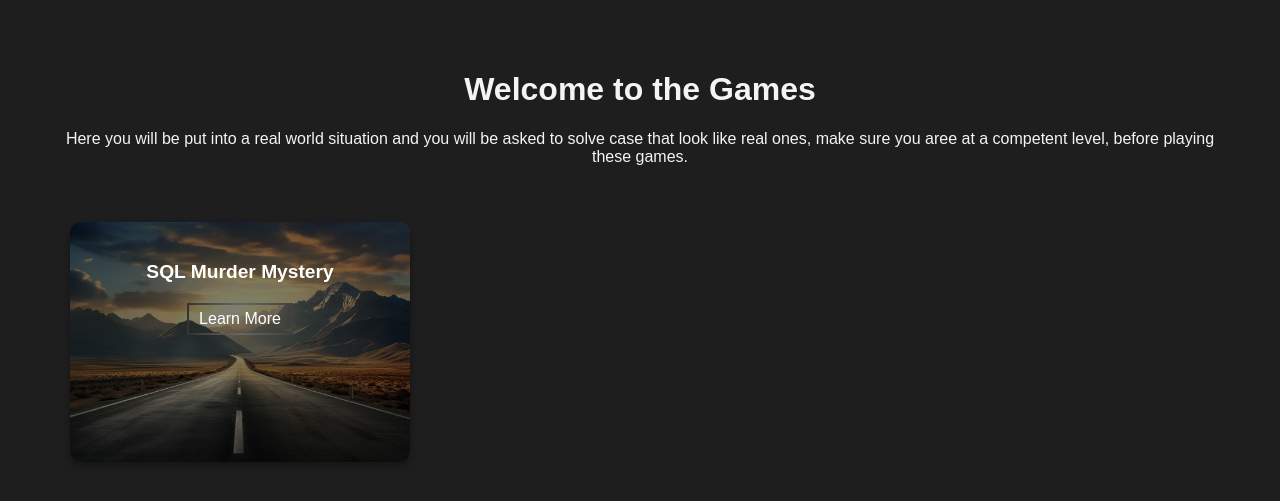
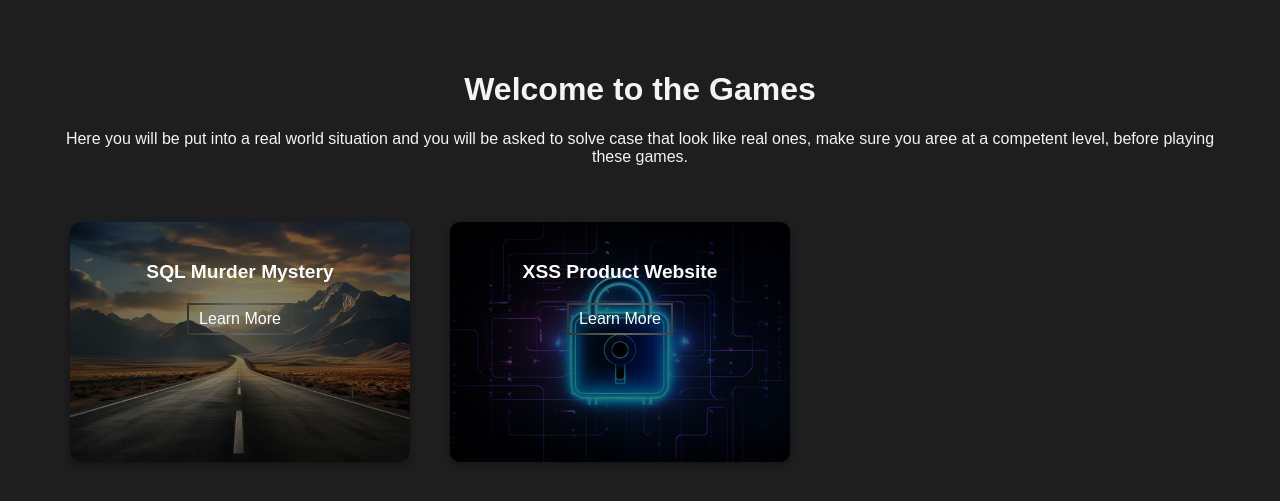
Before and after one commit to Victorydevlo/Flisk-Vulnerable-Website, a PHP site: page /idor/fight.php in a window 1280 px wide. Shown: the part 48-549 px from the top of the page. Run offline with PHP 8.4, Linux system fonts and the light colour scheme.

Commit message:
fixed redirection

```diff
--- a/fight.php
+++ b/fight.php
@@ -153,6 +153,21 @@ session_start();
                     </div>
                 </div>
             </div>
+
+            <div style="text-align: center; padding: 40px 20px;">
+                <div
+                    style="position: relative; background: url('images/lock.jpg') center/cover; border-radius: 10px; padding: 20px; width: 300px; height: 200px; text-align: center; color: #fff; box-shadow: 0 4px 8px rgba(0, 0, 0, 0.3); overflow: hidden;">
+                    <div
+                        style="content: ''; position: absolute; top: 0; left: 0; width: 100%; height: 100%; background: rgba(0, 0, 0, 0.5); z-index: 1; border-radius: 10px;">
+                    </div>
+                    <div style="position: relative; z-index: 2;">
+                        <h3 style="margin-bottom: 10px; font-size: 1.2rem;">XSS Product Website</h3>
+                        <a href="games/crosssite/index.php"
+                            style="display: inline-block; padding: 5px 10px; margin-top: 10px; color: #fff; text-decoration: none; border: 2px solid transparent; border-image: linear-gradient(90deg, rgb(52, 52, 52), rgb(103, 103, 103), rgb(65, 65, 65)); border-radius: 20px; border-image-slice: 1;">Learn
+                            More</a>
+                    </div>
+                </div>
+            </div>
         </div>
 
 </body>
--- a/games/crosssite/crosssite.php
+++ b/games/crosssite/crosssite.php
@@ -157,7 +157,7 @@ include '../../userinfo/connection.php';
 </div>
 
 <body>
-    <h1>SQL Murder Mystery</h1>
+    <h1>Product Website</h1>
     <p>Solve the case</p>
 
     <img src="../images/ss.jpg" style="width: 750px;" class="  display: block; margin-left: auto; margin-right: auto;">
--- a/games/crosssite/index.php
+++ b/games/crosssite/index.php
@@ -47,7 +47,7 @@ include '../../userinfo/connection.php';
             <div class="input-container">
                 <p>Click this button to be sent to a dummy website to test your knowledge</p>
                 <a>
-                    <button id="vncButton" onclick="window.open('sqlmurdermystery.php', '_blank')">Click Me</button>
+                    <button id="vncButton" onclick="window.open('crosssite.php', '_blank')">Click Me</button>
                     <br>
                     <p>Type the black below</p>
                     <input type="text" id="userInput" name="flag" placeholder="Type your answer here..." required>
```
